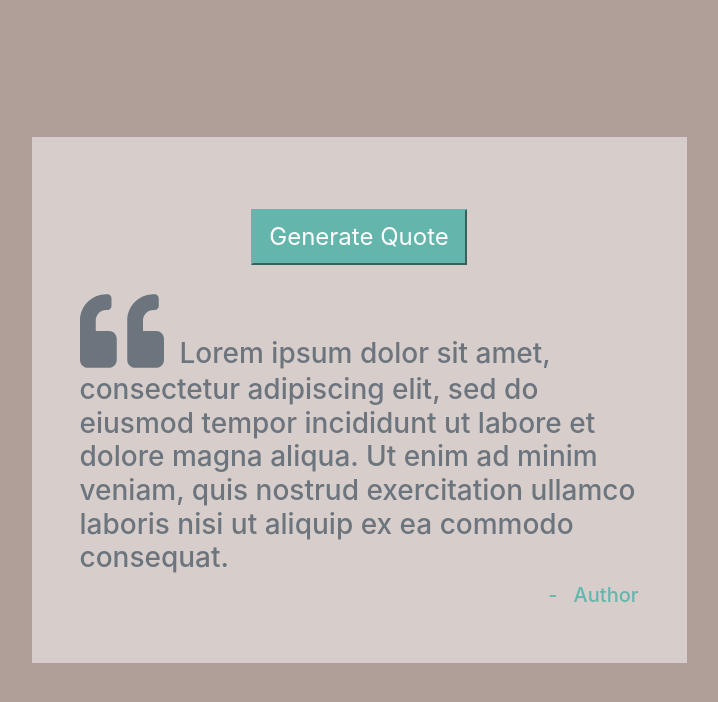
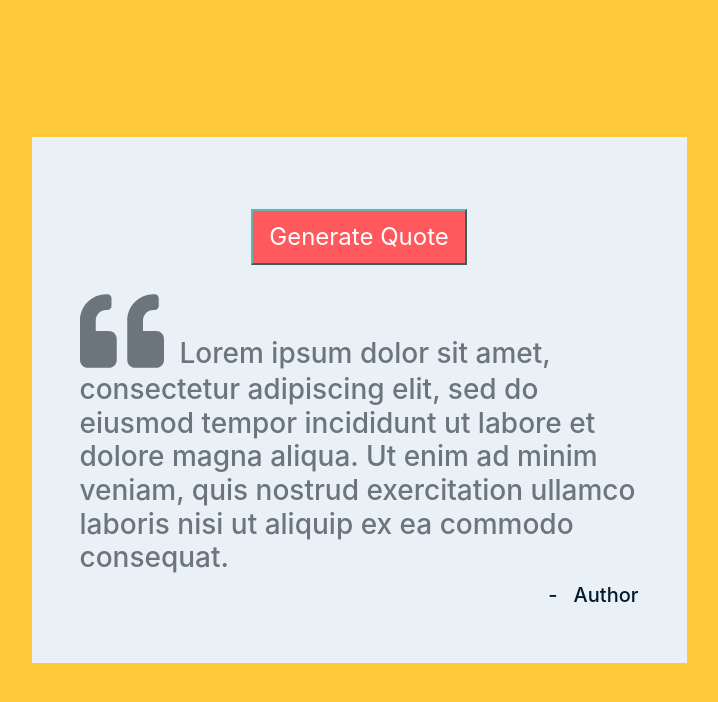
Before and after one commit to neilroy63/Random-Quotes, a plain HTML site: page index.html in a window 1280 px wide. Shown: the whole page, without its empty margins (281-999 px from the left). Drawn offline with Linux system fonts and the light colour scheme.

Commit message:
fix/updated_css_colors

```diff
--- a/css/main.css
+++ b/css/main.css
@@ -2,24 +2,24 @@
   min-height: 100vh;
 }
 body {
-  background: #b09e99;
+  background: #FFCA3A;
 }
 .quote-container {
-  background: rgba(255, 255, 255, 0.5);
+  background: rgba(233, 241, 247);
 }
 #generate-btn {
   color: white !important;
-  background: #64b6ac !important;
+  background: #FF595E !important;
   border-color: #64b6ac !important;
   cursor: pointer;
   font-size: 1.5rem;
   padding: 0.5rem 1rem;
 }
 #generate-btn:hover {
-  background: #b09e99 !important;
+  background: #8783d1 !important;
   border-color: #b09e99 !important;
   color: #333333 !important;
 }
 .author {
-  color: #64b6ac;
+  color: #02182b;
 }
```
